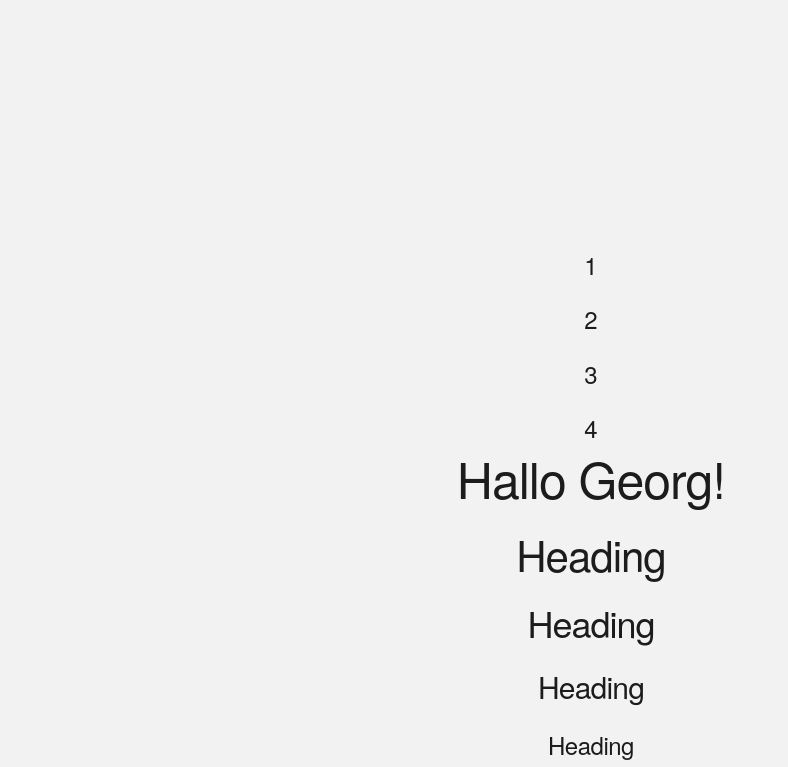
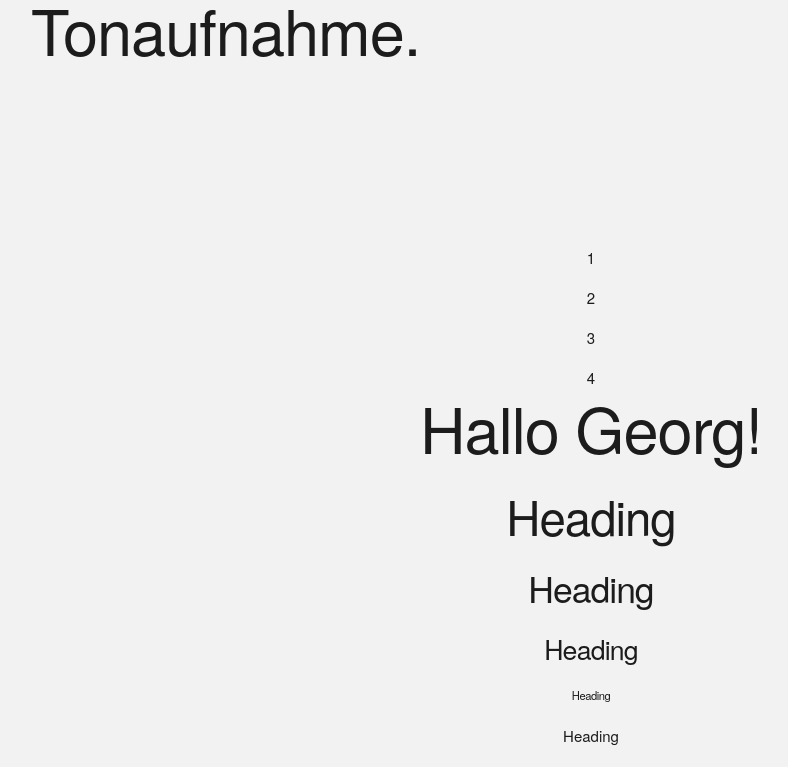
Before and after one commit to kelvynmarte/makethingstalk-website, a React (Vite) app: page /#/ in a window 1280 px wide. Shown: the part 1134-1901 px from the top of the page, without its empty margins (49-837 px from the left). Built offline with nearby package versions, Linux system fonts and the light colour scheme; a web font is replaced by a local one.

Commit message:
Responsive font sizes

```diff
--- a/src/styles/main.css
+++ b/src/styles/main.css
@@ -3,6 +3,32 @@
   --secondary-font-family: "rubik", "HelveticaNeue", "Helvetica Neue", Helvetica, Arial, sans-serif;
   --text-color: #1c1c1c;
   --background-color: #f2f2f2;
+  /* Step -2: 13.89px → 13.51px */
+  --font-size--2: clamp(0.8444rem, 0.8741rem + -0.0297vw, 0.8681rem);
+
+  /* Step -1: 16.67px → 18.00px */
+  --font-size--1: clamp(1.0419rem, 1.0211rem + 0.1039vw, 1.125rem);
+
+  /* Step 0: 20.00px → 24.00px */
+  --font-size-0: clamp(1.25rem, 1.1875rem + 0.3125vw, 1.5rem);
+
+  /* Step 1: 24.00px → 31.99px */
+  --font-size-1: clamp(1.5rem, 1.3752rem + 0.6242vw, 1.9994rem);
+
+  /* Step 2: 28.80px → 42.65px */
+  --font-size-2: clamp(1.8rem, 1.5836rem + 1.082vw, 2.6656rem);
+
+  /* Step 3: 34.56px → 56.85px */
+  --font-size-3: clamp(2.16rem, 1.8117rem + 1.7414vw, 3.5531rem);
+
+  /* Step 4: 41.47px → 75.78px */
+  --font-size-4: clamp(2.5919rem, 2.0558rem + 2.6805vw, 4.7363rem);
+
+  /* Step 5: 49.77px → 101.01px */
+  --font-size-5: clamp(3.1106rem, 2.31rem + 4.0031vw, 6.3131rem);
+
+    /* Step 6: 59.72px → 134.65px */
+    --font-size-6: clamp(3.7325rem, 2.5617rem + 5.8539vw, 8.4156rem);
 }
 
 /* Base Styles
@@ -13,7 +39,7 @@ are based on 10px sizing. So basically 1.5rem = 15px :) */
 html {
   font-size: 62.5%; }
 body {
-  font-size: 2.4em; /* currently ems cause chrome bug misinterpreting rems on body element */
+  font-size: var(--font-size-0); /* currently ems cause chrome bug misinterpreting rems on body element */
   line-height: 1.6;
   font-weight: 400;
   font-family: var(--font-family);
@@ -28,22 +54,12 @@ h1, h2, h3, h4, h5, h6 {
   margin-top: 0;
   margin-bottom: 2rem;
   font-weight: 300; }
-h1 { font-size: 4.0rem; line-height: 1.2;  letter-spacing: -.1rem;}
-h2 { font-size: 3.6rem; line-height: 1.25; letter-spacing: -.1rem; }
-h3 { font-size: 3.0rem; line-height: 1.3;  letter-spacing: -.1rem; }
-h4 { font-size: 2.4rem; line-height: 1.35; letter-spacing: -.08rem; }
-h5 { font-size: 1.8rem; line-height: 1.5;  letter-spacing: -.05rem; }
-h6 { font-size: 1.5rem; line-height: 1.6;  letter-spacing: 0; }
-
-/* Larger than phablet */
-@media (min-width: 550px) {
-  h1 { font-size: 5.0rem; }
-  h2 { font-size: 4.2rem; }
-  h3 { font-size: 3.6rem; }
-  h4 { font-size: 3.0rem; }
-  h5 { font-size: 2.4rem; }
-  h6 { font-size: 1.5rem; }
-}
+h1 { font-size: var(--font-size-5); line-height: 1.2;  letter-spacing: -.1rem;}
+h2 { font-size: var(--font-size-4); line-height: 1.25; letter-spacing: -.1rem; }
+h3 { font-size: var(--font-size-3); line-height: 1.3;  letter-spacing: -.1rem; }
+h4 { font-size: var(--font-size-2); line-height: 1.35; letter-spacing: -.08rem; }
+h5 { font-size: var(--font-size--1); line-height: 1.5;  letter-spacing: -.05rem; }
+h6 { font-size: var(--font-size--0); line-height: 1.6;  letter-spacing: 0; }
 
 
 /* Links
@@ -82,6 +98,19 @@ a:hover {
     var(--narrow-content-inline) [content-end]
     minmax(0, var(--breakout-size)) [breakout-end]
     minmax(var(--padding-inline), 1fr) [full-width-end];
+}
+
+.full-width {
+  grid-column: full-width;
+}
+.breakout {
+  grid-column: breakout;
+}
+.content {
+  grid-column: breakout;
+}
+.narrow-content {
+  grid-column: narrow-content;
 }
 
 /* Larger than mobile */
```
